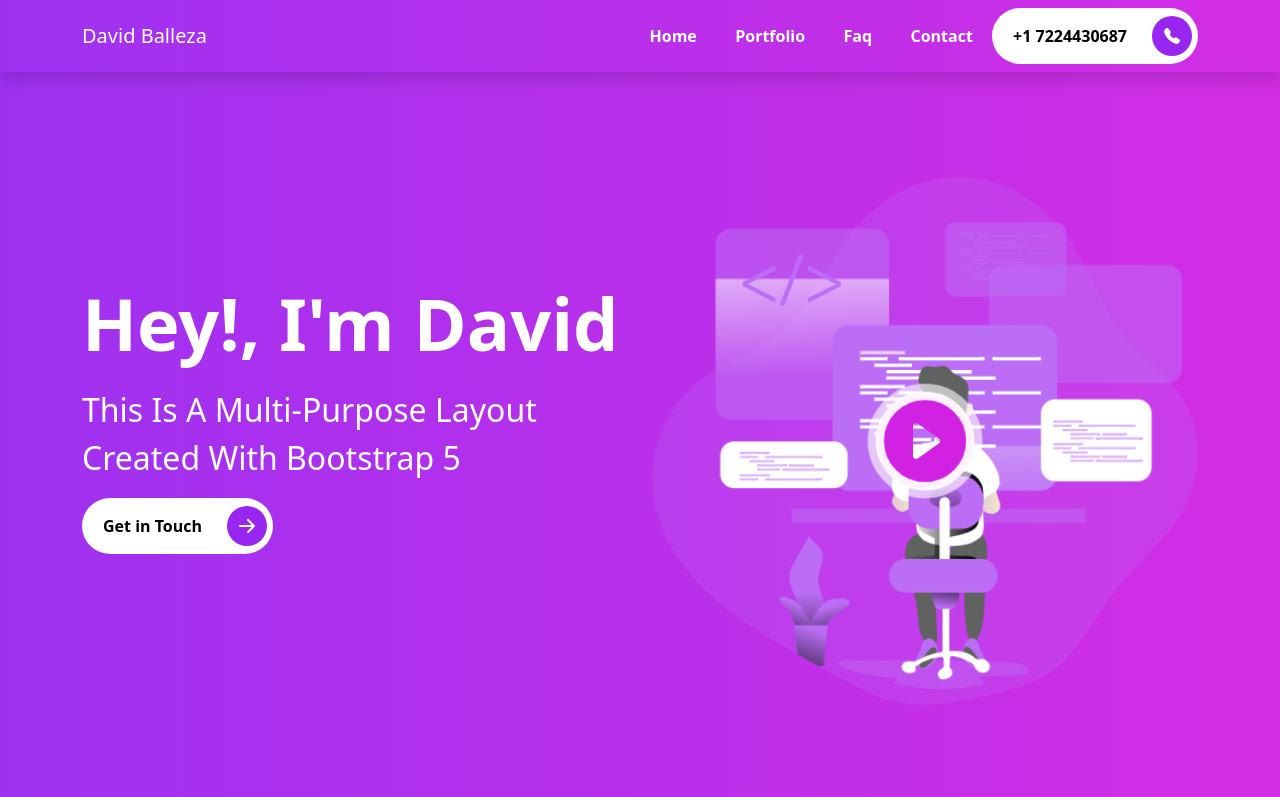
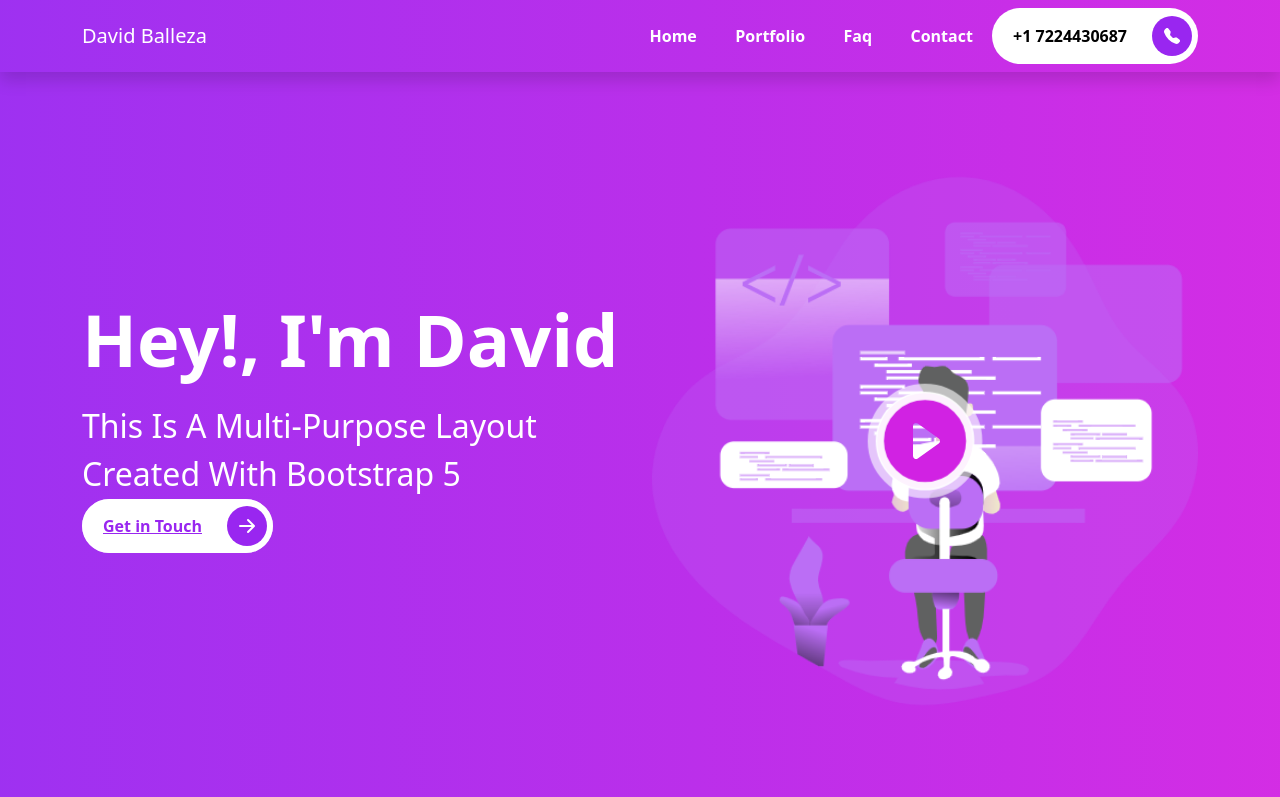
Before and after one commit to davidballezaa/portfolio, a website: page index.html in a window 1280 px wide. Shown: the top 797 px of the page. Drawn offline with Linux system fonts and the light colour scheme.

Commit message:
change get in touch button to anchor link

```diff
--- a/index.html
+++ b/index.html
@@ -37,7 +37,7 @@
                     </li>
 
                     <li class="nav-item">
-                        <a class="nav-link" href="#">Contact</a>
+                        <a class="nav-link" href="#getStarted">Contact</a>
                     </li>
                 </ul>
                 <button type="button" class="rounded-pill btn-rounded d-none d-lg-inline-block">+1 7224430687
@@ -64,7 +64,7 @@
                             <span class="display-2--description">This is a multi-purpose layout created with Bootstrap
                                 5</span>
                         </h1>
-                        <button type="button" class="rounded-pill btn-rounded">Get in Touch
+                        <a href="#getStarted" class="rounded-pill btn-rounded">Get in Touch
                             <span>
                                 <svg xmlns="http://www.w3.org/2000/svg" width="32" height="32" fill="currentColor"
                                     class="bi bi-arrow-right-short" viewBox="0 0 16 16">
@@ -72,7 +72,7 @@
                                         d="M4 8a.5.5 0 0 1 .5-.5h5.793L8.146 5.354a.5.5 0 1 1 .708-.708l3 3a.5.5 0 0 1 0 .708l-3 3a.5.5 0 0 1-.708-.708L10.293 8.5H4.5A.5.5 0 0 1 4 8z" />
                                 </svg>
                             </span>
-                        </button>
+                        </a>
                     </div>
                     <div class="col-12 col-lg-6 intros text-end mt-5 mt-0-lg">
                         <div class="video-box">
--- a/scss/sections/_intro-section.scss
+++ b/scss/sections/_intro-section.scss
@@ -4,6 +4,11 @@
 .intro-section {
   @include gradient;
 
+  a {
+    display: inline-block;
+    color: black;
+    text-decoration: none;
+  }
 }
 
 
```
